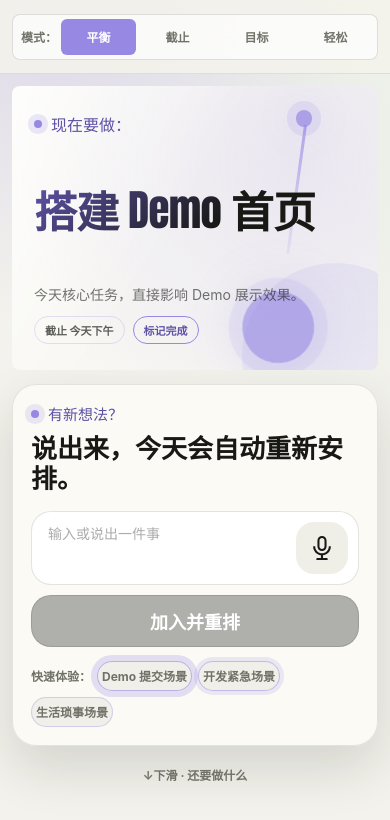
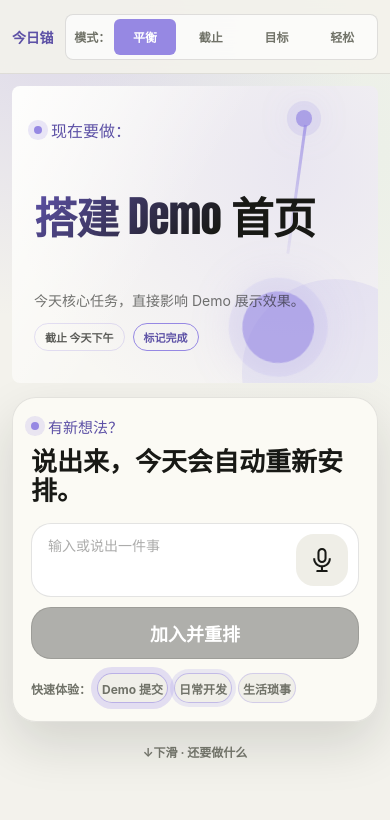
Before and after one commit to chenxinyu23/what-to-do-now, a website with bundled scripts: page index.html in a window 390 px wide. Built offline with nearby package versions, Linux system fonts and the light colour scheme.

Commit message:
style: 调整页面标题与头部布局，优化移动端展示
1. 新增页面标题“今日锚”并添加对应样式
2. 更新网页标题为“今日锚 - AI 注意力重排助手”
3. 修改示例场景名称更贴合实际使用场景
4. 优化头部布局适配移动端，调整模式选择器样式

```diff
--- a/assets/app.js
+++ b/assets/app.js
@@ -1313,6 +1313,7 @@ class AttentionReorderApp {
 
     header.innerHTML = `
       <div class="mode-wrap">
+        <span class="app-title">今日锚</span>
         <span class="mode-label">选择你的注意力模式</span>
         <div class="mode-switcher" role="radiogroup" aria-label="选择注意力模式">
           <span class="mode-prefix">模式：</span>
--- a/assets/demo-data.js
+++ b/assets/demo-data.js
@@ -80,7 +80,7 @@
   examples: [
     {
       id: "example_1",
-      name: "Demo 提交场景",
+      name: "Demo 提交",
       input: "刚想到还要录制 1 分钟演示视频、检查线上链接、补一版项目说明。",
       extractedTasks: [
         {
@@ -129,7 +129,7 @@
     },
     {
       id: "example_2",
-      name: "开发紧急场景",
+      name: "日常开发",
       input: "刚发现移动端按钮会遮挡文字，另外要修一下空状态文案，今晚还想研究新的动画库。",
       extractedTasks: [
         {
@@ -178,7 +178,7 @@
     },
     {
       id: "example_3",
-      name: "生活琐事场景",
+      name: "生活琐事",
       input: "记得买洗衣液，顺便整理桌面，还有晚上想刷一下视频放松。",
       extractedTasks: [
         {
--- a/assets/styles.css
+++ b/assets/styles.css
@@ -139,7 +139,16 @@ h4 {
   backdrop-filter: blur(18px);
 }
 
+.app-title {
+  flex: 0 0 auto;
+  font-size: 16px;
+  font-weight: 850;
+  color: var(--focus-dark);
+  letter-spacing: -0.02em;
+}
+
 .mode-label {
+  flex: 0 0 auto;
   color: var(--muted);
   font-size: 12px;
   font-weight: 600;
@@ -158,6 +167,8 @@ h4 {
 }
 
 .mode-switcher {
+  flex: 1 1 auto;
+  min-width: 0;
   display: flex;
   align-items: center;
   gap: 4px;
@@ -165,7 +176,6 @@ h4 {
   border-radius: 8px;
   padding: 4px;
   background: rgba(255, 255, 255, 0.64);
-  width: 100%;
 }
 
 .mode-prefix {
@@ -1368,13 +1378,17 @@ textarea::placeholder {
     padding: 10px 12px;
   }
 
+  .app-title {
+    font-size: 14px;
+  }
+
   .mode-label {
     display: none;
   }
 
   .mode-wrap {
     flex: 1 1 auto;
-    justify-content: flex-end;
+    justify-content: space-between;
   }
 
   .mode-switcher {
--- a/index.html
+++ b/index.html
@@ -3,7 +3,7 @@
 <head>
   <meta charset="UTF-8">
   <meta name="viewport" content="width=device-width, initial-scale=1.0, maximum-scale=1.0, user-scalable=no">
-  <title>AI 注意力重排助手</title>
+  <title>今日锚 - AI 注意力重排助手</title>
   <meta name="description" content="新想法插入时，帮你重新分配今天的注意力">
   <link rel="stylesheet" href="assets/styles.css">
 </head>
```
